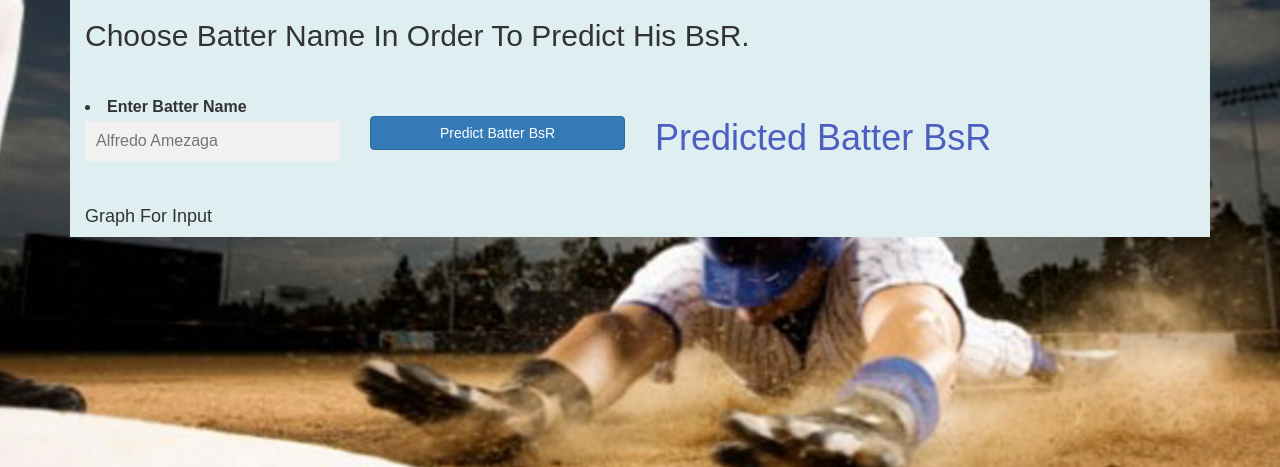
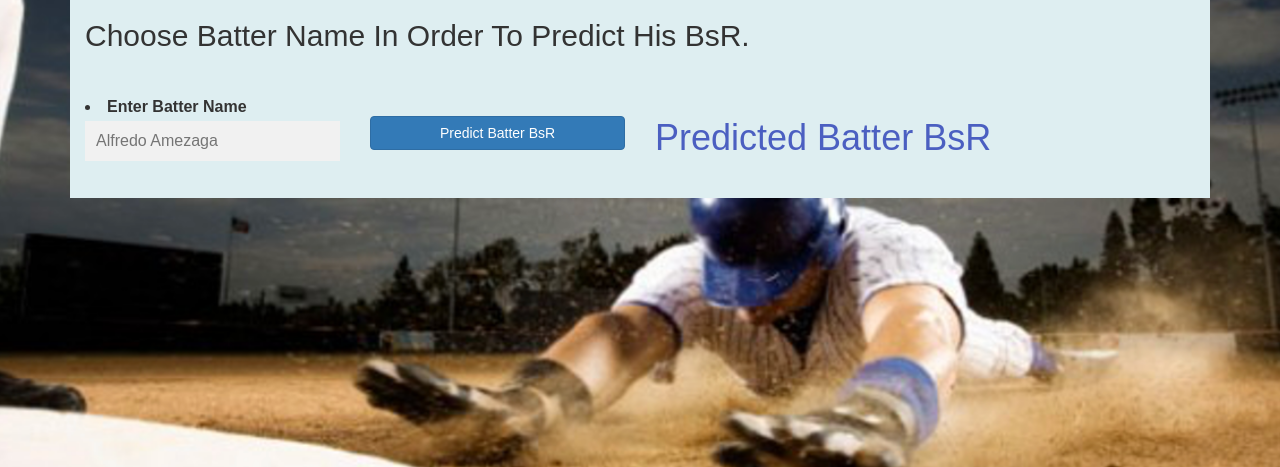
Before and after one commit to MireyNM/Predict_Future_MLB_Stats, a Flask app: page /batterBsR in a window 1280 px wide. Shown: the part 201-668 px from the top of the page. Run offline with Flask 2, Linux system fonts and the light colour scheme; some libraries are stand-ins or nearby versions.

Commit message:
Correcting little mistakes

```diff
--- a/templates/battersBsR.html
+++ b/templates/battersBsR.html
@@ -84,7 +84,6 @@
             <div class="container-fluid">
                 <div class="row">
                     <div class="col-md-12 subtitletron">
-                        <h4>graph for input</h4>
                         <div id="lineGraph"></div>
                     </div>
                 </div>
--- a/templates/pitchersWAR.html
+++ b/templates/pitchersWAR.html
@@ -83,7 +83,6 @@
                <div class="container-fluid">
                    <div class="row">
                        <div class="col-md-12 subtitletron">
-                           <h4>graph for input</h4>
                            <div id="lineGraph"></div>
                        </div>
                    </div>
```
Also changed, not shown: static/js/main.js (deleted, +0 -7 lines).
